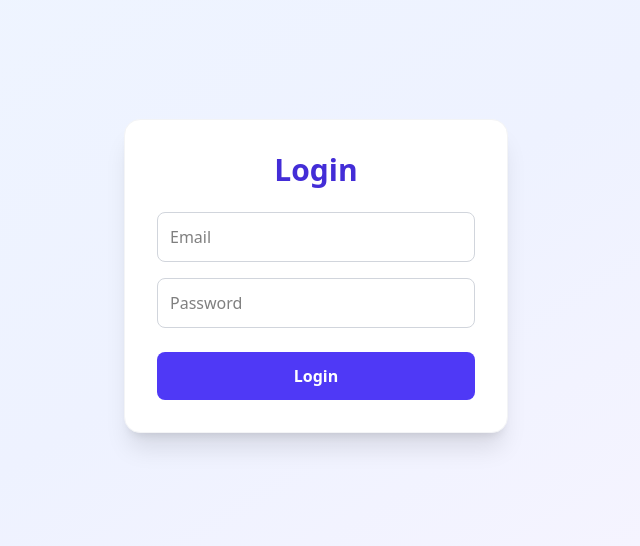
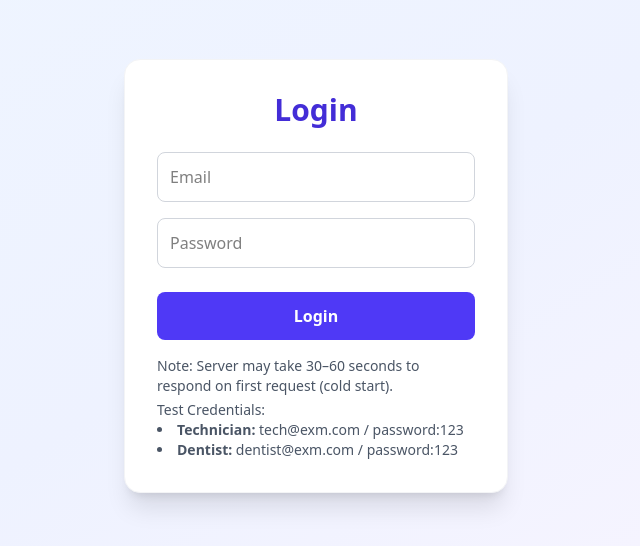
Before and after one commit to Bhanukiran889/Dentistscan_app, a React (Vite) app in the folder oralvis-frontend/: page /login in a window 1280 px wide. Shown: the part 124-670 px from the top of the page, without its empty margins (324-964 px from the left). Built offline with nearby package versions, Linux system fonts and the light colour scheme.

Commit message:
update readme and add note in the login page

```diff
--- a/oralvis-frontend/src/pages/LoginPage.jsx
+++ b/oralvis-frontend/src/pages/LoginPage.jsx
@@ -35,7 +35,7 @@ export default function LoginPage() {
   };
 
   return (
-    <div className="flex items-center justify-center min-h-screen bg-gradient-to-br from-blue-50 via-indigo-50 to-purple-50">
+    <div className=" flex items-center justify-center min-h-screen bg-gradient-to-br from-blue-50 via-indigo-50 to-purple-50">
       <form
         onSubmit={handleSubmit}
         className="bg-white shadow-xl rounded-2xl p-8 w-96 border border-gray-100"
@@ -43,13 +43,11 @@ export default function LoginPage() {
         <h2 className="text-3xl font-bold mb-6 text-center text-indigo-700">
           Login
         </h2>
-
         {error && (
           <p className="bg-red-100 text-red-600 text-sm p-2 rounded mb-4 text-center border border-red-200">
             {error}
           </p>
         )}
-
         <input
           type="email"
           placeholder="Email"
@@ -57,7 +55,6 @@ export default function LoginPage() {
           value={email}
           onChange={(e) => setEmail(e.target.value)}
         />
-
         <input
           type="password"
           placeholder="Password"
@@ -65,7 +62,6 @@ export default function LoginPage() {
           value={password}
           onChange={(e) => setPassword(e.target.value)}
         />
-
         <button
           type="submit"
           disabled={loading}
@@ -97,6 +93,23 @@ export default function LoginPage() {
           )}
           {loading ? "Logging in..." : "Login"}
         </button>
+        <div className="mt-4 text-sm text-gray-600">
+          <p className="mb-1">
+            Note: Server may take 30–60 seconds to respond on first request
+            (cold start).
+          </p>
+          <p className="font-medium">Test Credentials:</p>
+          <ul className="list-disc list-inside">
+            <li>
+              <span className="font-semibold">Technician:</span>{" "}
+              tech@exm.com / <span>password:</span>123
+            </li>
+            <li>
+              <span className="font-semibold">Dentist:</span>{" "}
+              dentist@exm.com / <span>password:</span>123
+            </li>
+          </ul>
+        </div>
       </form>
     </div>
   );
```
Also changed, not shown: 1 other file (tests, documents, lock files or other folders).
